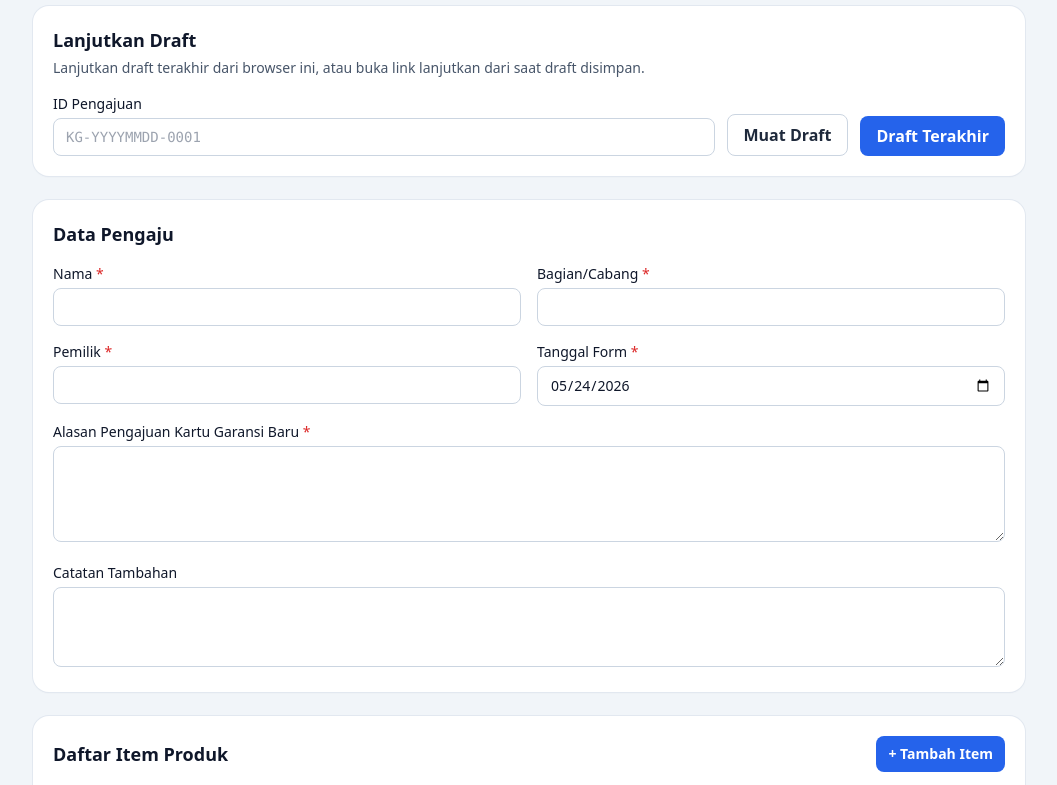
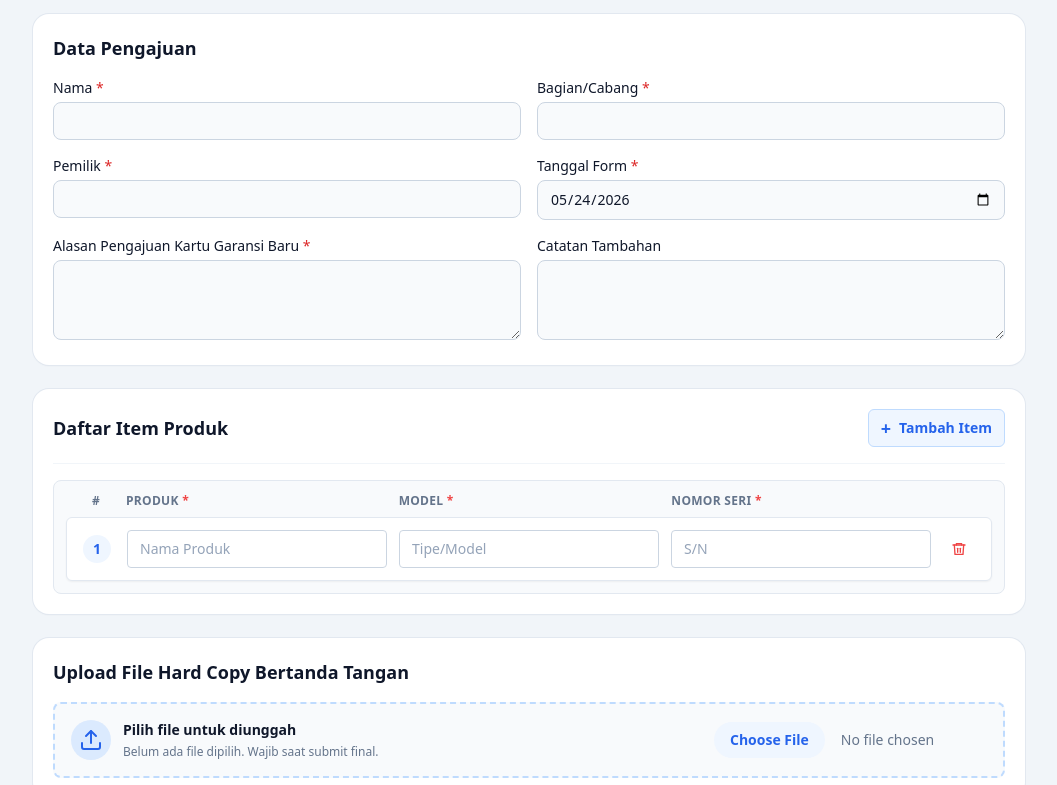
Before and after one commit to arisafaribinridwan/maukaga-local, a plain HTML site: page index.html in a window 1280 px wide. Shown: the part 114-899 px from the top of the page, without its empty margins (111-1168 px from the left). Drawn offline with nearby package versions, Linux system fonts and the light colour scheme.

Commit message:
refactor: update application name and improve UI elements for warranty card submission

```diff
--- a/config.js
+++ b/config.js
@@ -2,7 +2,7 @@ const CONFIG = {
   // Ganti dengan URL deployment Google Apps Script kamu
   // kita ganti untuk url testing, jangan diubah untuk production
   API_URL: 'https://script.google.com/macros/s/AKfycbxsjh7uMrhBI83aPiaB12JMFS1g_adrqi3H44piGrnRGQ6NlIBGERJ837TCpqLyPg1amA/exec',
-  APP_NAME: 'Pengajuan Kartu Garansi',
+  APP_NAME: 'Mau KaGa',
   MAX_UPLOAD_MB: 10,
   MAX_ITEMS: 10,
 };
--- a/index.html
+++ b/index.html
@@ -22,15 +22,15 @@
   <main id="section-form" class="mx-auto max-w-5xl px-4 py-6 sm:py-10">
     <header class="mb-6 flex flex-col gap-4 sm:flex-row sm:items-center sm:justify-between">
       <div>
-        <p class="text-sm font-semibold uppercase tracking-wide text-blue-700">Form Pengajuan</p>
-        <h1 id="app-title" class="text-2xl font-bold sm:text-3xl">Pengajuan Kartu Garansi</h1>
+        <h1 id="app-title" class="text-2xl font-bold sm:text-3xl mb-2">Mau KaGa</h1>
+        <p class="text-sm font-semibold uppercase tracking-wide text-blue-500">Form Permintaan Kartu Garansi</p>
       </div>
-      <a href="dashboard.html" class="inline-flex items-center justify-center rounded-lg bg-slate-900 px-4 py-2 text-sm font-semibold text-white hover:bg-slate-700">Dashboard Admin →</a>
+      <button id="btn-toggle-draft" type="button" onclick="toggleDraftSection()" aria-expanded="false" aria-controls="section-draft-resume" class="inline-flex items-center justify-center rounded-lg bg-slate-900 px-4 py-2 text-sm font-semibold text-white hover:bg-slate-700">Lanjutkan Draft</button>
     </header>
 
     <div id="alert-box" class="mb-5 hidden rounded-lg border px-4 py-3 text-sm"></div>
 
-    <section class="mb-6 rounded-2xl bg-white p-5 shadow-sm ring-1 ring-slate-200">
+    <section id="section-draft-resume" class="mb-6 hidden rounded-2xl bg-white p-5 shadow-sm ring-1 ring-slate-200">
       <div class="mb-4 flex flex-col gap-1">
         <h2 class="text-lg font-semibold">Lanjutkan Draft</h2>
         <p class="text-sm text-slate-600">Lanjutkan draft terakhir dari browser ini, atau buka link lanjutkan dari saat draft disimpan.</p>
@@ -45,29 +45,39 @@
 
     <form id="pengajuan-form" class="space-y-6" novalidate>
       <section class="rounded-2xl bg-white p-5 shadow-sm ring-1 ring-slate-200">
-        <h2 class="mb-4 text-lg font-semibold">Data Pengaju</h2>
+        <h2 class="mb-4 text-lg font-semibold">Data Pengajuan</h2>
         <div class="grid gap-4 sm:grid-cols-2">
-          <label class="block text-sm font-medium">Nama <span class="text-red-600">*</span><input id="nama" class="mt-1 w-full rounded-lg border border-slate-300 px-3 py-2" type="text" required></label>
-          <label class="block text-sm font-medium">Bagian/Cabang <span class="text-red-600">*</span><input id="bagianCabang" class="mt-1 w-full rounded-lg border border-slate-300 px-3 py-2" type="text" required></label>
-          <label class="block text-sm font-medium">Pemilik <span class="text-red-600">*</span><input id="pemilik" class="mt-1 w-full rounded-lg border border-slate-300 px-3 py-2" type="text" required></label>
-          <label class="block text-sm font-medium">Tanggal Form <span class="text-red-600">*</span><input id="tanggalForm" class="mt-1 w-full rounded-lg border border-slate-300 px-3 py-2" type="date" required></label>
-          <label class="block text-sm font-medium sm:col-span-2">Alasan Pengajuan Kartu Garansi Baru <span class="text-red-600">*</span><textarea id="alasanPengajuan" class="mt-1 min-h-24 w-full rounded-lg border border-slate-300 px-3 py-2" required></textarea></label>
-          <label class="block text-sm font-medium sm:col-span-2">Catatan Tambahan<textarea id="catatanTambahan" class="mt-1 min-h-20 w-full rounded-lg border border-slate-300 px-3 py-2"></textarea></label>
+          <label class="block text-sm font-medium">Nama <span class="text-red-600">*</span><input id="nama" class="bg-slate-50 mt-1 w-full rounded-lg border border-slate-300 px-3 py-2" type="text" required></label>
+          <label class="block text-sm font-medium">Bagian/Cabang <span class="text-red-600">*</span><input id="bagianCabang" class="bg-slate-50 mt-1 w-full rounded-lg border border-slate-300 px-3 py-2" type="text" required></label>
+          <label class="block text-sm font-medium">Pemilik <span class="text-red-600">*</span><input id="pemilik" class="bg-slate-50 mt-1 w-full rounded-lg border border-slate-300 px-3 py-2" type="text" required></label>
+          <label class="block text-sm font-medium">Tanggal Form <span class="text-red-600">*</span><input id="tanggalForm" class="bg-slate-50 mt-1 w-full rounded-lg border border-slate-300 px-3 py-2" type="date" required></label>
+          <label class="block text-sm font-medium">Alasan Pengajuan Kartu Garansi Baru <span class="text-red-600">*</span><textarea id="alasanPengajuan" class="bg-slate-50 mt-1 min-h-20 w-full rounded-lg border border-slate-300 px-3 py-2" required></textarea></label>
+          <label class="block text-sm font-medium">Catatan Tambahan<textarea id="catatanTambahan" class="bg-slate-50 mt-1 min-h-20 w-full rounded-lg border border-slate-300 px-3 py-2"></textarea></label>
         </div>
       </section>
 
       <section class="rounded-2xl bg-white p-5 shadow-sm ring-1 ring-slate-200">
-        <div class="mb-4 flex items-center justify-between gap-4">
-          <h2 class="text-lg font-semibold">Daftar Item Produk</h2>
-          <button id="btn-add-item" type="button" class="rounded-lg bg-blue-600 px-3 py-2 text-sm font-semibold text-white hover:bg-blue-700" onclick="addItem()">+ Tambah Item</button>
+        <div class="mb-4 flex items-center justify-between gap-4 border-b border-slate-100 pb-4">
+          <h2 class="text-lg font-semibold text-slate-900">Daftar Item Produk</h2>
+          <button id="btn-add-item" type="button" class="inline-flex items-center gap-2 rounded-md border border-blue-200 bg-blue-50 px-3 py-2 text-sm font-semibold text-blue-600 hover:bg-blue-100" onclick="addItem()"><span class="text-lg leading-none">+</span> Tambah Item</button>
         </div>
-        <div id="item-list" class="space-y-4"></div>
+        <div id="item-list"></div>
       </section>
 
       <section class="rounded-2xl bg-white p-5 shadow-sm ring-1 ring-slate-200">
-        <h2 class="mb-4 text-lg font-semibold">Upload File Hard Copy Bertanda Tangan</h2>
-        <input id="fileUpload" class="block w-full rounded-lg border border-slate-300 px-3 py-2 text-sm" type="file" accept=".pdf,.jpg,.jpeg,.png,application/pdf,image/jpeg,image/png">
-        <p id="file-info" class="mt-2 text-sm text-slate-600">Belum ada file dipilih. File wajib saat submit final, tidak wajib saat simpan draft/cetak.</p>
+        <h2 class="mb-4 text-lg font-semibold text-slate-900">Upload File Hard Copy Bertanda Tangan</h2>
+        <div class="flex flex-col gap-4 rounded-lg border-2 border-dashed border-blue-200 bg-slate-50 px-4 py-4 sm:flex-row sm:items-center sm:justify-between">
+          <div class="flex items-center gap-3">
+            <div class="flex h-10 w-10 shrink-0 items-center justify-center rounded-full bg-blue-100 text-blue-600">
+              <svg class="h-6 w-6" viewBox="0 0 24 24" fill="none" stroke="currentColor" stroke-width="2" stroke-linecap="round" stroke-linejoin="round" aria-hidden="true"><path d="M21 15v4a2 2 0 0 1-2 2H5a2 2 0 0 1-2-2v-4"></path><path d="M17 8l-5-5-5 5"></path><path d="M12 3v12"></path></svg>
+            </div>
+            <div>
+              <p class="text-sm font-semibold text-slate-900">Pilih file untuk diunggah</p>
+              <p id="file-info" class="mt-1 text-xs text-slate-500">Belum ada file dipilih. Wajib saat submit final.</p>
+            </div>
+          </div>
+          <input id="fileUpload" class="w-full text-sm text-slate-500 file:mr-4 file:rounded-full file:border-0 file:bg-blue-50 file:px-4 file:py-2 file:text-sm file:font-semibold file:text-blue-600 hover:file:bg-blue-100 sm:w-auto" type="file" accept=".pdf,.jpg,.jpeg,.png,application/pdf,image/jpeg,image/png">
+        </div>
       </section>
 
       <div class="flex flex-col gap-3 sm:flex-row sm:justify-end">
@@ -117,19 +127,34 @@
 
     function renderItems() {
       const list = document.getElementById('item-list');
-      list.innerHTML = items.map((item, index) => `
-        <div class="rounded-xl border border-slate-200 bg-slate-50 p-4" data-item-card="${index}">
-          <div class="mb-3 flex items-center justify-between">
-            <h3 class="font-semibold">Item #${index + 1}</h3>
-            ${items.length > 1 ? `<button type="button" class="text-sm font-semibold text-red-600 hover:text-red-700" onclick="removeItem(${index})">Hapus Item</button>` : ''}
-          </div>
-          <div class="grid gap-3 sm:grid-cols-3">
-            <label class="text-sm font-medium">Produk <span class="text-red-600">*</span><input data-item-field="produk" data-index="${index}" value="${escapeAttr(item.produk)}" class="mt-1 w-full rounded-lg border border-slate-300 px-3 py-2" type="text"></label>
-            <label class="text-sm font-medium">Model <span class="text-red-600">*</span><input data-item-field="model" data-index="${index}" value="${escapeAttr(item.model)}" class="mt-1 w-full rounded-lg border border-slate-300 px-3 py-2" type="text"></label>
-            <label class="text-sm font-medium">Nomor Seri <span class="text-red-600">*</span><input data-item-field="nomorSeri" data-index="${index}" value="${escapeAttr(item.nomorSeri)}" class="mt-1 w-full rounded-lg border border-slate-300 px-3 py-2" type="text"></label>
+      list.innerHTML = `
+        <div class="overflow-x-auto rounded-lg border border-slate-200 bg-slate-50 p-3">
+          <div class="min-w-[920px]">
+            <div class="grid grid-cols-[36px_1fr_1fr_1fr_36px] gap-3 px-3 pb-2 text-xs font-semibold uppercase tracking-wide text-slate-500">
+              <div class="text-center">#</div>
+              <div>Produk <span class="text-red-500">*</span></div>
+              <div>Model <span class="text-red-500">*</span></div>
+              <div>Nomor Seri <span class="text-red-500">*</span></div>
+              <div></div>
+            </div>
+            <div class="space-y-2">
+              ${items.map((item, index) => `
+                <div class="grid grid-cols-[36px_1fr_1fr_1fr_36px] items-center gap-3 rounded-md border border-slate-200 bg-white p-3 shadow-sm" data-item-card="${index}">
+                  <div class="flex justify-center">
+                    <span class="flex h-7 w-7 items-center justify-center rounded-full bg-blue-50 text-sm font-semibold text-blue-600">${index + 1}</span>
+                  </div>
+                  <input data-item-field="produk" data-index="${index}" value="${escapeAttr(item.produk)}" class="w-full rounded border border-slate-300 px-3 py-2 text-sm placeholder:text-slate-400" type="text" placeholder="Nama Produk">
+                  <input data-item-field="model" data-index="${index}" value="${escapeAttr(item.model)}" class="w-full rounded border border-slate-300 px-3 py-2 text-sm placeholder:text-slate-400" type="text" placeholder="Tipe/Model">
+                  <input data-item-field="nomorSeri" data-index="${index}" value="${escapeAttr(item.nomorSeri)}" class="w-full rounded border border-slate-300 px-3 py-2 text-sm placeholder:text-slate-400" type="text" placeholder="S/N">
+                  <button type="button" class="flex h-8 w-8 items-center justify-center rounded text-red-500 hover:bg-red-50 hover:text-red-600" onclick="removeItem(${index})" aria-label="Hapus item ${index + 1}">
+                    <svg class="h-4 w-4" viewBox="0 0 24 24" fill="none" stroke="currentColor" stroke-width="2" stroke-linecap="round" stroke-linejoin="round" aria-hidden="true"><path d="M3 6h18"></path><path d="M8 6V4h8v2"></path><path d="M19 6l-1 14H6L5 6"></path><path d="M10 11v6"></path><path d="M14 11v6"></path></svg>
+                  </button>
+                </div>
+              `).join('')}
+            </div>
           </div>
         </div>
-      `).join('');
+      `;
       document.querySelectorAll('[data-item-field]').forEach(input => {
         input.addEventListener('input', event => {
           const index = Number(event.target.dataset.index);
@@ -216,6 +241,16 @@
         el.addEventListener('input', refreshValidationErrors);
         el.addEventListener('change', refreshValidationErrors);
       });
+    }
+
+    function toggleDraftSection() {
+      const section = document.getElementById('section-draft-resume');
+      const button = document.getElementById('btn-toggle-draft');
+      const isOpening = section.classList.contains('hidden');
+      section.classList.toggle('hidden', !isOpening);
+      button.setAttribute('aria-expanded', String(isOpening));
+      button.textContent = isOpening ? 'Tutup Lanjutkan Draft' : 'Lanjutkan Draft';
+      if (isOpening) document.getElementById('resume-id').focus();
     }
 
     async function handleSaveDraftAndPrint() {
@@ -351,7 +386,7 @@
       items = [{ produk: '', model: '', nomorSeri: '' }];
       renderItems();
       clearDraftReference();
-      document.getElementById('file-info').textContent = 'Belum ada file dipilih. File wajib saat submit final, tidak wajib saat simpan draft/cetak.';
+      document.getElementById('file-info').textContent = 'Belum ada file dipilih. Wajib saat submit final.';
       hideAlert();
       document.getElementById('section-success').classList.add('hidden');
       document.getElementById('section-print').style.display = 'none';
@@ -494,14 +529,14 @@
       const info = document.getElementById('file-info');
       document.getElementById('fileUpload').classList.remove('field-error');
       if (!file) {
-        info.textContent = 'Belum ada file dipilih. File wajib saat submit final, tidak wajib saat simpan draft/cetak.';
-        info.className = 'mt-2 text-sm text-slate-600';
+        info.textContent = 'Belum ada file dipilih. Wajib saat submit final.';
+        info.className = 'mt-1 text-xs text-slate-500';
         refreshValidationErrors();
         return;
       }
       const error = validateFile(file);
       info.textContent = `${file.name} (${formatBytes(file.size)})${error ? ' — ' + error : ''}`;
-      info.className = `mt-2 text-sm ${error ? 'text-red-700' : 'text-slate-600'}`;
+      info.className = `mt-1 text-xs ${error ? 'text-red-700' : 'text-slate-500'}`;
       refreshValidationErrors();
     }
 
```
